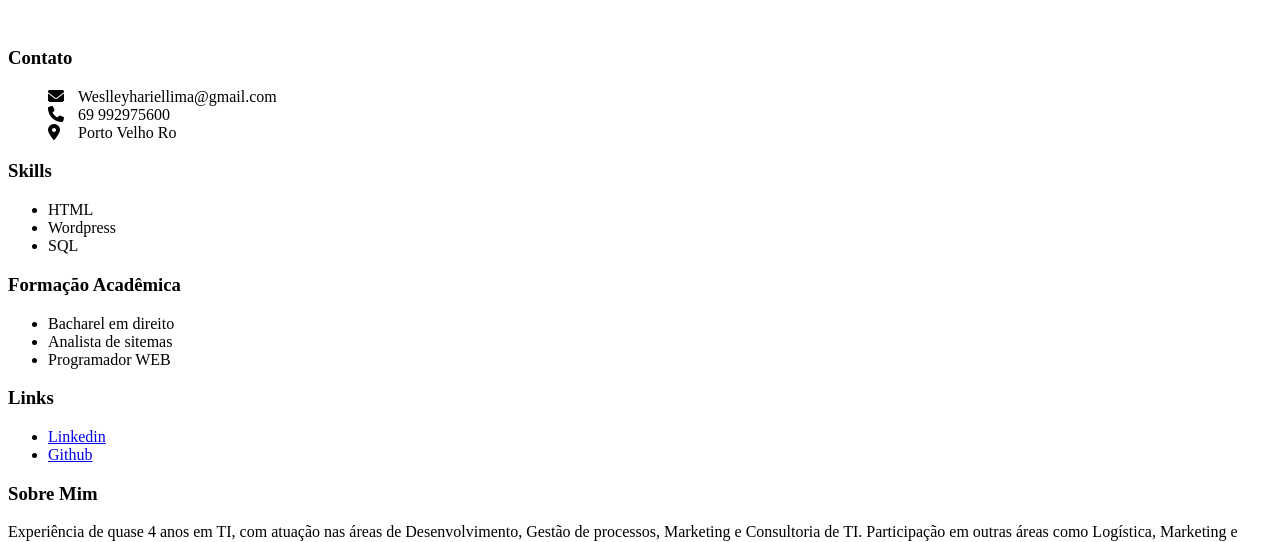
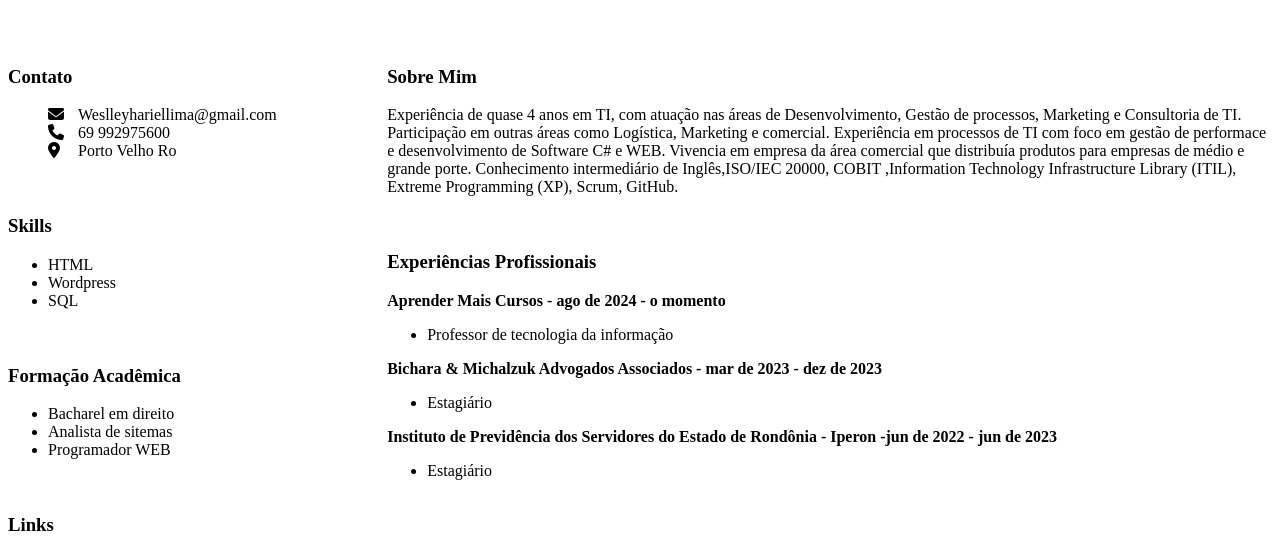
Before and after one commit to WeslleyHarielLima/ProjetoCurriculum, a plain HTML site: page index.html in a window 1280 px wide. Shown: the part 228-770 px from the top of the page. Drawn offline with Linux system fonts and the light colour scheme; a web font is replaced by a local one.

Commit message:
Divisão das colunas e display do curriculo no css

```diff
--- a/css/style.css
+++ b/css/style.css
@@ -20,7 +20,18 @@ text-align: center;
     list-style-type: none;
 
 }
+
 #contact i {
     width: 30px;
     color: black;
 }
+
+#container{
+    display: grid;
+    grid-template-columns: 30% auto; /*divisão da tela em itens para um lado e item para o outro*/
+}
+#sidebar, #content{
+    display: flex;
+    flex-direction: column;
+    row-gap: 20px; /*espço entre os itens da coluna*/
+}
```
